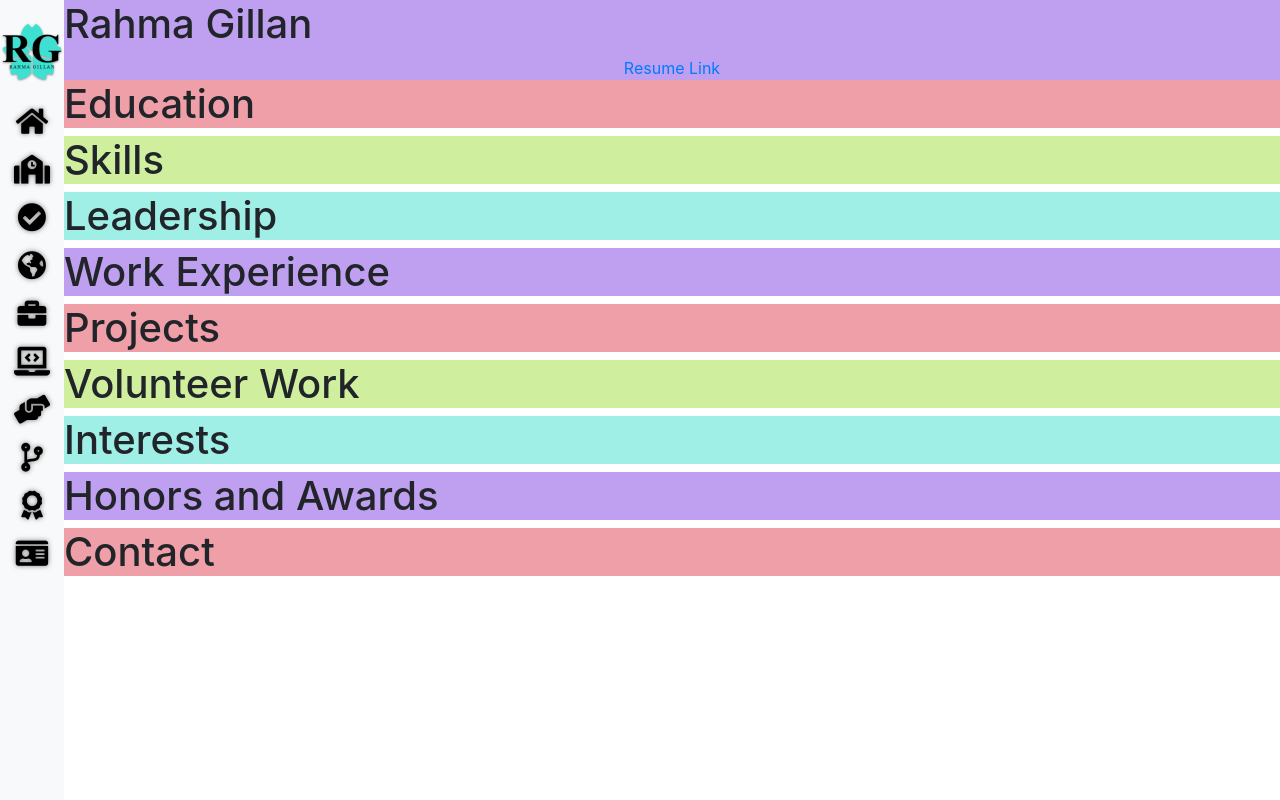
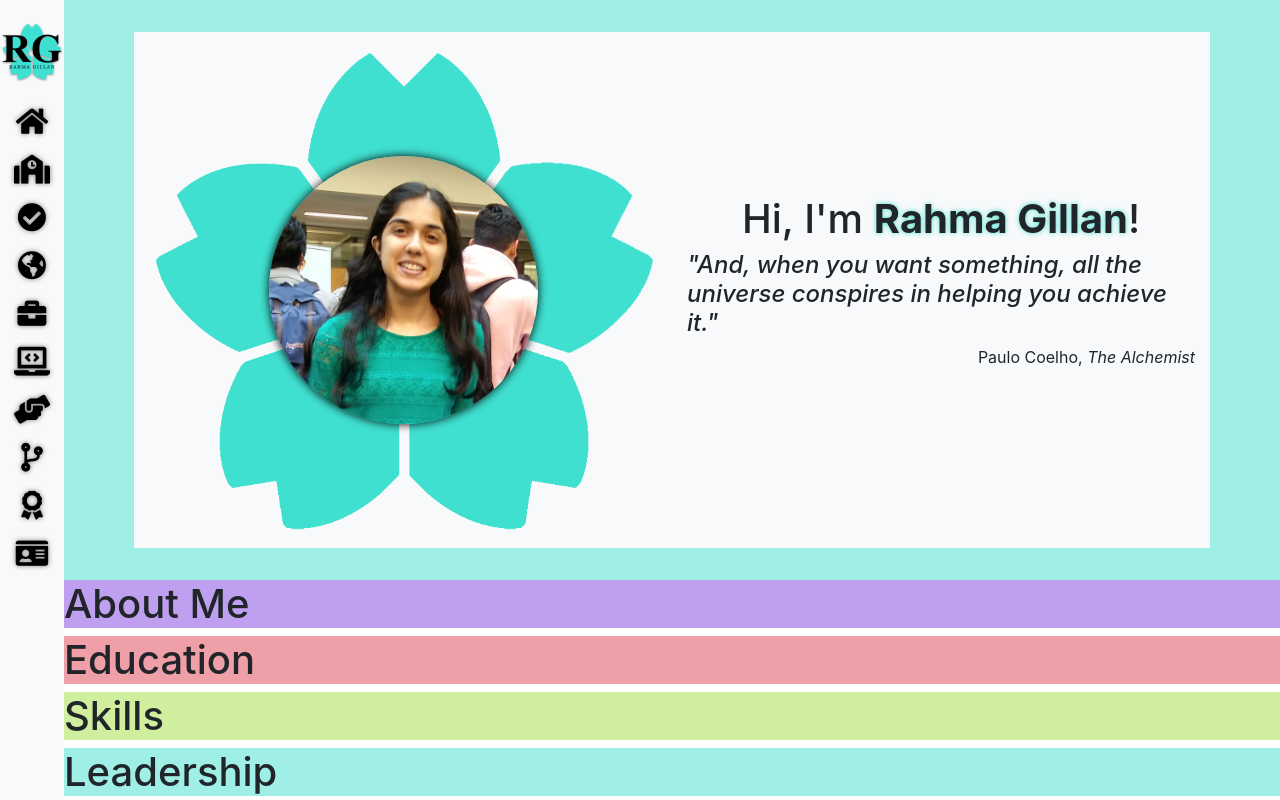
Before and after one commit to rahmagillan/rahmagillan.github.io, a plain HTML site: page index.html in a window 1280 px wide. Shown: the top 800 px of the page. Drawn offline with nearby package versions, Linux system fonts and the light colour scheme.

Commit message:
wow i finished somethin yay

```diff
--- a/index.html
+++ b/index.html
@@ -61,10 +61,27 @@
 	  <span class="cherry"><a class="nav" href="#contact"><i class="fas fa-id-card fa-stack-2x"></i><p class="fa-stack-1x">CONTACT</p></a></span>
 	</div>
 
+    <div id="intro" class="kiwi">
+        <div class="container">
+            <div class="row" id="intro-row">
+                <div class="col-md bg-light">
+                    <img id="pfp-bg" src="assets/graphics/t_flower.png" alt="t_flower">
+                    <img id="pfp" src="assets/pfp.jpg" alt="profilepic">
+                </div>
+                <div id="rh-intro" class="col-md bg-light">
+                    <div>
+                        <h1 id="intro-sentence">Hi, I'm <b id="name">Rahma Gillan</b>!</h1>
+                        <h4 id="quote"><i>"And, when you want something, all the universe conspires in helping you achieve it."</i></h4>
+                        <p id="quote-author">Paulo Coelho, <i>The Alchemist</i></p>
+                    </div>
+                </div>
+            </div>
+        </div>
+    </div>
+
     <!-- Home -->
 	<div id="home" class="plum">
-		<h1>Rahma Gillan</h1>
-        <a href="resume.pdf" style="display:block; text-align:center;">Resume Link</a> <!-- temporary -->
+        <h1>About Me</h1>
 	</div>
     <!-- Education -->
 	<div id="education" class="cherry">
--- a/stylesheet.css
+++ b/stylesheet.css
@@ -68,12 +68,61 @@
     background-color: #A0E04080;
 }
 
-
+/*Intro*/
+#intro {
+    margin-left: 4em;
+    display: flex;
+    align-items: center;
+}
+#intro-row {
+    padding: 2em;
+}
+#pfp-bg {
+    z-index: 0;
+    width: inherit;
+    height: auto;
+    padding-top: 1em;
+    padding-bottom: 1em;
+}
+#pfp {
+    position: absolute;
+    top: 0;
+    bottom: 0;
+    right: 0;
+    left: 0;
+    border-radius: 50%;
+    display: block;
+    margin: auto;
+    width: 50%;
+    height: auto;
+    box-shadow: 0 0 10px black;
+    z-index: 1;
+}
+#rh-intro {
+    padding-top: 2em;
+    padding-bottom: 2em;
+    display: flex;
+    justify-content: center;
+    align-items: center;
+}
+#intro-sentence {
+    text-align: center;
+    display: block;
+}
+#quote {
+    display: block;
+}
+#quote-author {
+    text-align: right;
+    display: block;
+}
 /*Home*/
 #home {
 	margin-left: 4em;
 }
-
+#name {
+    text-shadow: 0 0 5px #40E0D0;
+}
 /*Education*/
 #education {
 	margin-left: 4em;
```
Also changed, not shown: assets/graphics/g_flower.png (added), assets/graphics/icon.png (added), assets/graphics/p_flower.png (added), assets/graphics/r_flower.png (added), assets/graphics/t_flower.png (added), assets/pfp.jpg (added).
